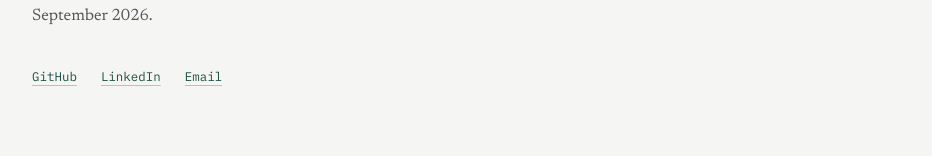
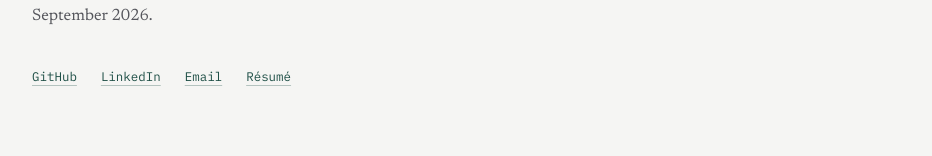
Before and after one commit to AditiV05/aditivashishtha.com, a Next.js app: page / in a window 1280 px wide. Shown: the part 504-660 px from the top of the page, without its empty margins (168-1100 px from the left). Built offline with nearby package versions, Linux system fonts and the light colour scheme.

Commit message:
Added resume link

```diff
--- a/app/globals.css
+++ b/app/globals.css
@@ -41,6 +41,12 @@
     outline: 2px solid var(--color-accent);
     outline-offset: 3px;
     border-radius: 2px;
+  }
+}
+
+@layer components {
+  [data-reveal] {
+    opacity: 0;
   }
 }
 
--- a/app/page.tsx
+++ b/app/page.tsx
@@ -55,6 +55,7 @@ export default function Home() {
               LinkedIn
             </Link>
             <Link href="mailto:aditi.vashishthaa@gmail.com">Email</Link>
+            <Link href="/Aditi-Vashishtha-Resume.pdf">Résumé</Link>
           </nav>
         </Row>
 
@@ -108,6 +109,7 @@ export default function Home() {
               <Link href="mailto:aditi.vashishthaa@gmail.com">
                 aditi.vashishthaa@gmail.com
               </Link>
+              <Link href="/Aditi-Vashishtha-Resume.pdf">Résumé</Link>
               <Link href="https://github.com/AditiV05">GitHub</Link>
               <Link href="https://linkedin.com/in/aditivashishthaa">
                 LinkedIn
--- a/components/Layout.tsx
+++ b/components/Layout.tsx
@@ -52,7 +52,7 @@ export function Link({
   href: string;
   children: ReactNode;
 }) {
-  const external = href.startsWith("http");
+  const external = href.startsWith("http") || href.endsWith(".pdf");
   const props = external
     ? { target: "_blank", rel: "noopener noreferrer" }
     : {};
```
Also changed, not shown: 1 other file (tests, documents, lock files or other folders).
